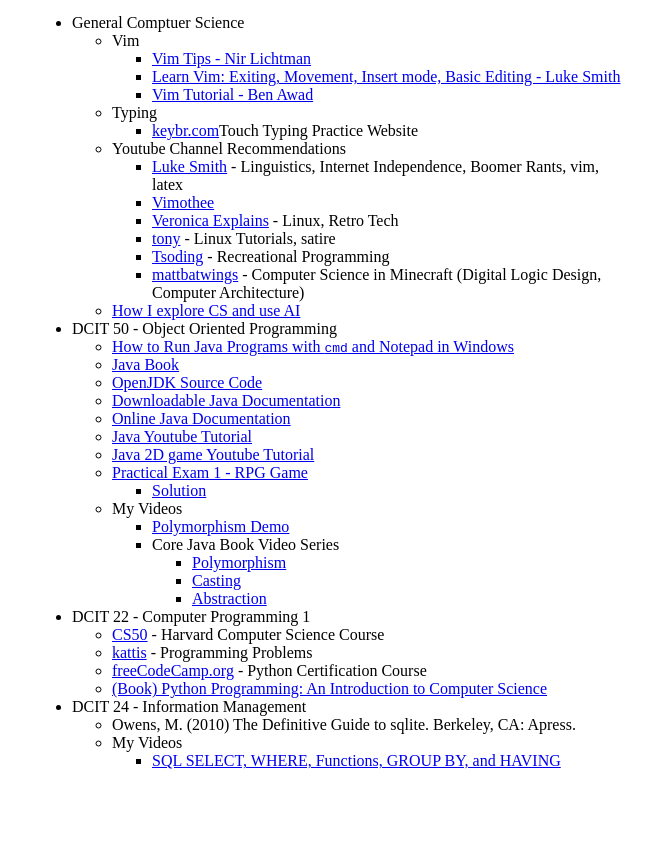
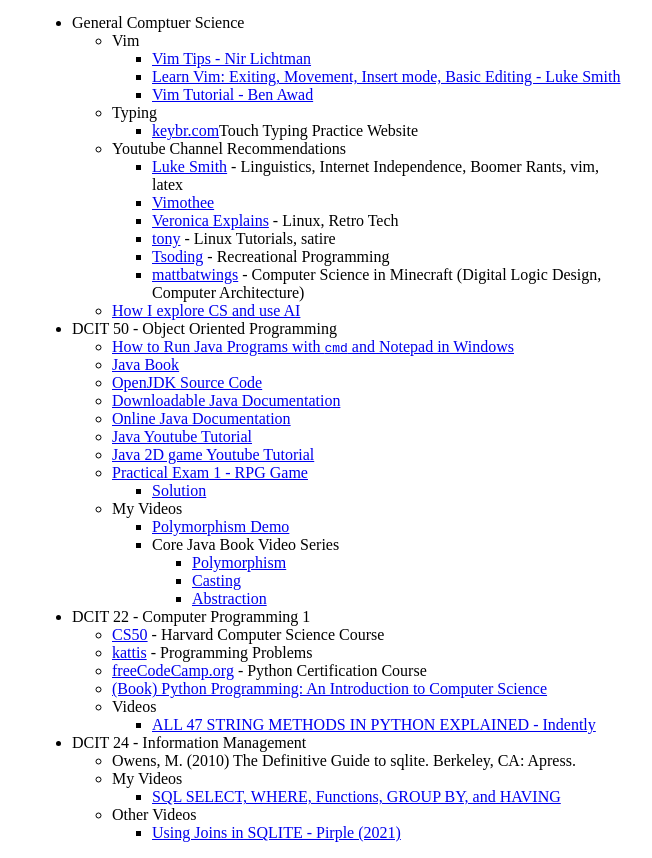
Before and after one commit to Sir-RA/archive, a plain HTML site: page resources.html in a window 1280 px wide. Shown: the part 78-936 px from the top of the page, without its empty margins (308-960 px from the left). Before the commit the page ends 864 px from the top, so only its background shows below. Drawn offline with Linux system fonts and the light colour scheme.

Commit message:
feat: add video links for DCIT 24 and 22

```diff
--- a/resources.html
+++ b/resources.html
@@ -67,6 +67,10 @@
 		<li><a href="https://open.kattis.com/">kattis</a> - Programming Problems</li>
 		<li><a href="https://www.freecodecamp.org/learn/python-v9/">freeCodeCamp.org</a> - Python Certification Course</li>
 		<li><a href="https://ia803202.us.archive.org/31/items/python_ebooks_2020/python_programming_intro_to_comp_science.pdf">(Book) Python Programming: An Introduction to Computer Science</a></li>
+		<li>Videos</li>
+		<ul>
+			<li><a href="https://youtu.be/bnSYeYFRCaA">ALL 47 STRING METHODS IN PYTHON EXPLAINED - Indently</a></li>
+		</ul>
 	</ul>
 
 	<li>DCIT 24 - Information Management</li>
@@ -77,6 +81,10 @@
 		<ul>
 			<li><a href="https://youtu.be/8FBeUIywt3I?si=zuU3mFdEX-j-tFdA">SQL SELECT, WHERE, Functions, GROUP BY, and HAVING</a></li>
 		</ul>
+		<li>Other Videos</li>
+		<ul>
+			<li><a href="https://youtu.be/TsV038M1y7A">Using Joins in SQLITE - Pirple (2021)</a></li>
+		</ul>
 	</ul>
 
 </ul>
```
